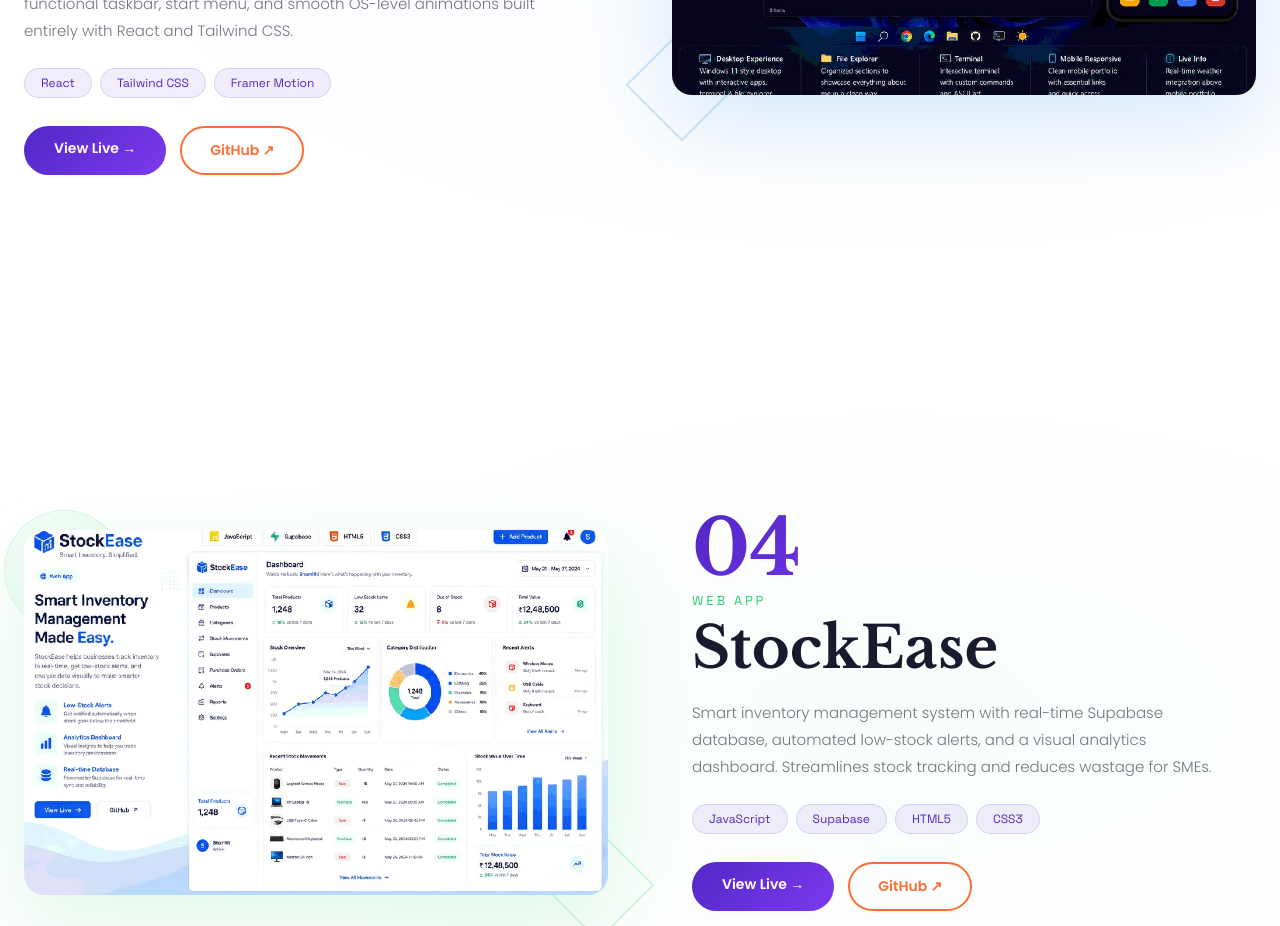
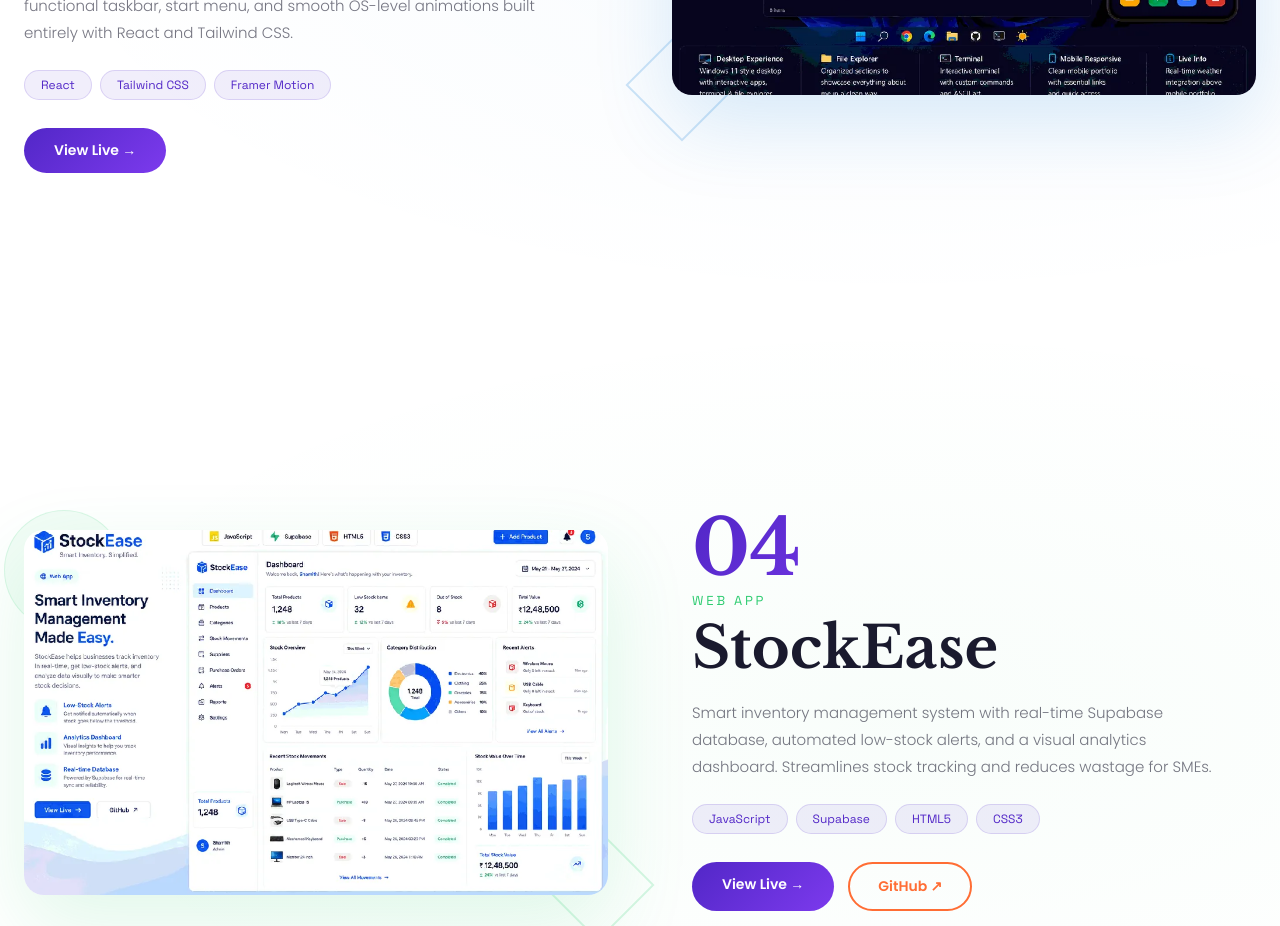
Before and after one commit to cheerlashamith/gsapportfolio, a React (Vite) app: page / in a window 1280 px wide. Shown: the part 5880-6806 px from the top of the page. Built offline with nearby package versions, Linux system fonts and the light colour scheme.

Commit message:
fix: remove GitHub link for private Windows 11 Portfolio repository

```diff
--- a/src/data/projects.ts
+++ b/src/data/projects.ts
@@ -54,7 +54,7 @@
     description: 'A completely unique, fully interactive web-based operating system portfolio mimicking Windows 11. Features draggable windows, a functional taskbar, start menu, and smooth OS-level animations built entirely with React and Tailwind CSS.',
     tech: ['React', 'Tailwind CSS', 'Framer Motion'],
     liveUrl: 'https://shamith-portfolio.netlify.app/',
-    codeUrl: 'https://github.com/cheerlashamith/windows11-portfolio',
+    codeUrl: null,
     badge: '✨ Unique Concept',
     color: '#0078D4',
     image: windowsImg,
```
